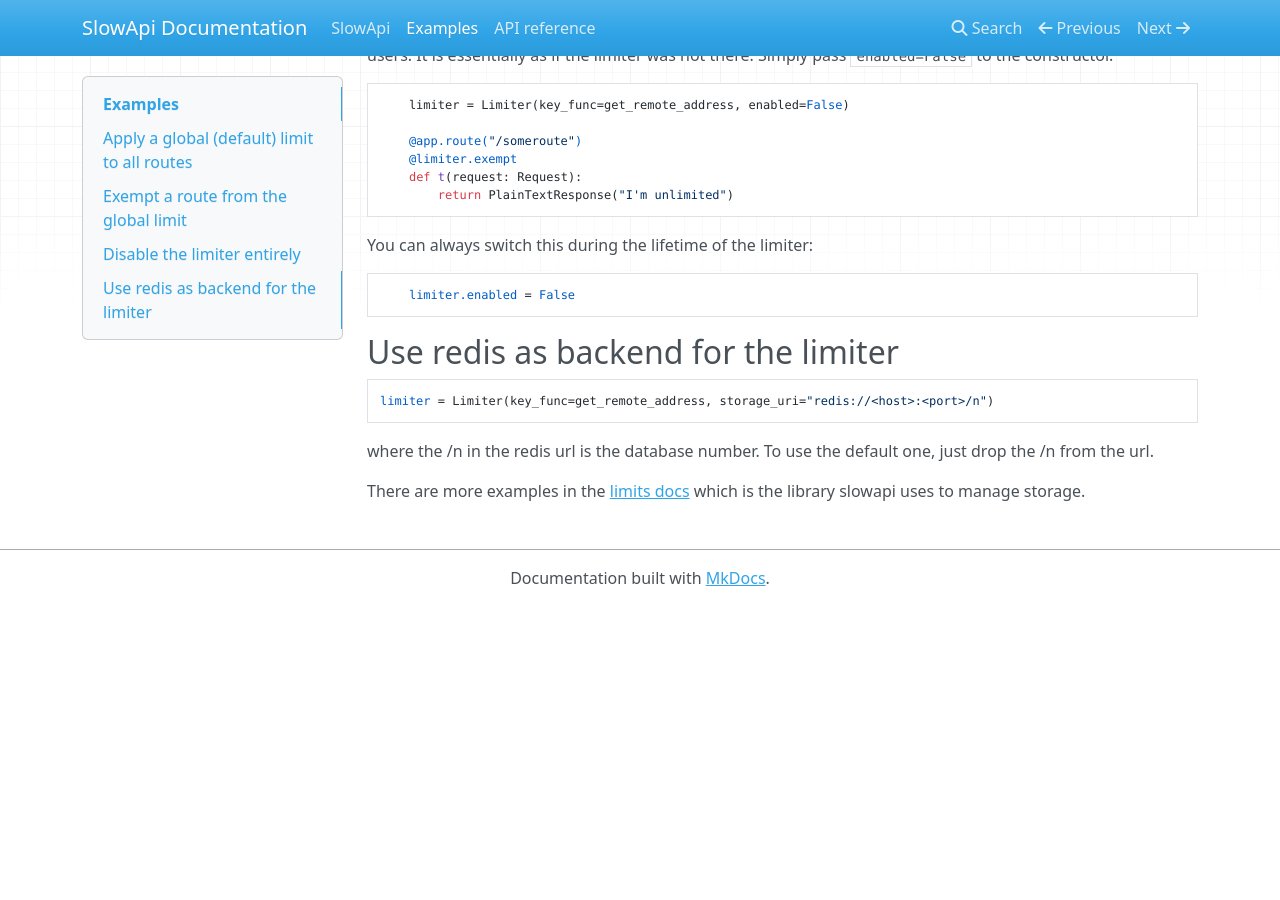
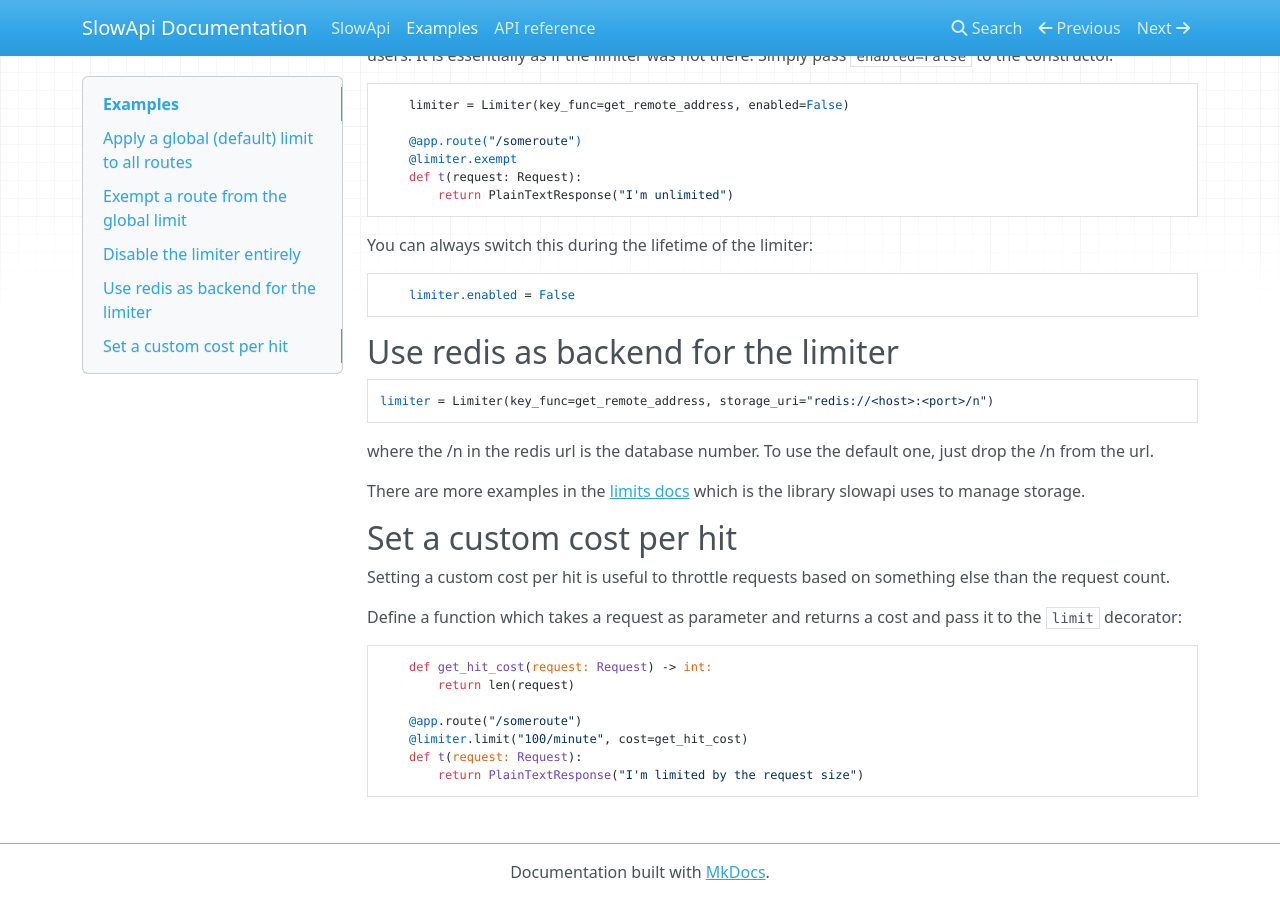
Before and after one commit to laurentS/slowapi, an MkDocs documentation site: the page built from docs/examples.md, in a window 1280 px wide and 900 px high, scrolled down 821 px. Built offline with MkDocs 1.6.1, drawn with Linux system fonts in a browser that asks for light colours; nearby versions of some CDN libraries; before the commit the page ends 1427 px from its top, so only the background shows below that.

Commit message:
Update docs
This commit adds a custom cost/hit example to the examples page and adds
this feature to the Features list.

````diff
--- a/docs/examples.md
+++ b/docs/examples.md
@@ -65,3 +65,19 @@
 where the /n in the redis url is the database number. To use the default one, just drop the /n from the url.
 
 There are more examples in the [limits docs](https://limits.readthedocs.io/en/stable/storage.html) which is the library slowapi uses to manage storage.
+
+## Set a custom cost per hit
+
+Setting a custom cost per hit is useful to throttle requests based on something else than the request count.
+
+Define a function which takes a request as parameter and returns a cost and pass it to the `limit` decorator:
+
+```python
+    def get_hit_cost(request: Request) -> int:
+        return len(request)
+
+    @app.route("/someroute")
+    @limiter.limit("100/minute", cost=get_hit_cost)
+    def t(request: Request):
+        return PlainTextResponse("I'm limited by the request size")
+```
````
Also changed, not shown: docs/index.md (+3 -2 lines).
